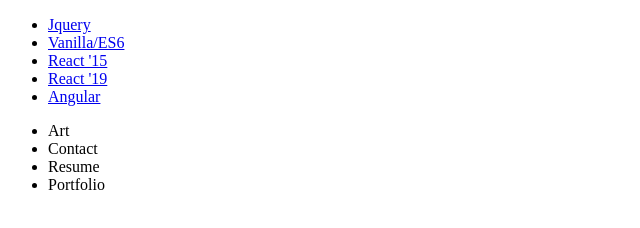
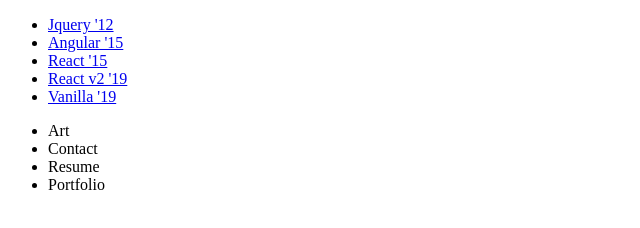
Before and after one commit to shaunbloom/ShaunBloom.com-v2, a website: page src/index.html in a window 1280 px wide. Shown: the full height of the page, 0-640 px from the left. Drawn offline with Linux system fonts and the light colour scheme.

Commit message:
Rearranged nav order and added years

```diff
--- a/src/index.html
+++ b/src/index.html
@@ -9,11 +9,11 @@
     <body>
         <nav class="framework-nav">
 	        <ul>
-	            <li><a href="http://www.shaunbloom.com" class="fw-link" data-framework="jquery" title="Original site built with JQuery in '12">Jquery</a></li>
-	            <li><a href="http://vanilliajs.shaunbloom.com" class="fw-link selected" data-framework="vanilla" title="Latest build with Webpack and Babel using the latest vanillia ES6">Vanilla/ES6</a></li>
-	            <li><a href="http://react.shaunbloom.com" class="fw-link" data-framework="react" title="Original React (V 0.14) build out from 2015. Made to look and function exactly as the original JQuery version">React '15</a></li>
-	            <li><a href="http://react2.shaunbloom.com" class="fw-link" data-framework="react2" title="Latest React build (V 16) using webpack, babel and es6. Made to look and function exactly as the original JQuery version">React '19</a></li>
-	            <li><a href="http://angular.shaunbloom.com" class="fw-link" data-framework="angular" title="Rebuilt site in Angular to look and function exactly the same as the original JQuery version">Angular</a></li>
+	            <li><a href="http://www.shaunbloom.com" class="fw-link" data-framework="jquery" title="Original site built with JQuery in '12">Jquery '12</a></li>
+	            <li><a href="http://angular.shaunbloom.com" class="fw-link" data-framework="angular" title="Rebuilt site in Angular to look and function exactly the same as the original JQuery version">Angular '15</a></li>
+	            <li><a href="http://react.shaunbloom.com" class="fw-link" data-framework="react" title="Original React (V 0.14) build out from 2015. Made to look and function exactly as the original JQuery version.">React '15</a></li>
+	            <li><a href="http://react2.shaunbloom.com" class="fw-link" data-framework="react2" title="Latest React build (V 16) using webpack, babel and es6. Made to look and function exactly as the original JQuery version.">React v2 '19</a></li>
+	            <li><a href="http://vanilliajs.shaunbloom.com" class="fw-link selected" data-framework="vanilla" title="Latest build with Webpack, Babel and less using the latest vanillia ES6. Made to look and function exactly as the original JQuery version.">Vanilla '19</a></li>
 	        </ul>
 	    </nav>
 	    <div id="wrapper">
```
